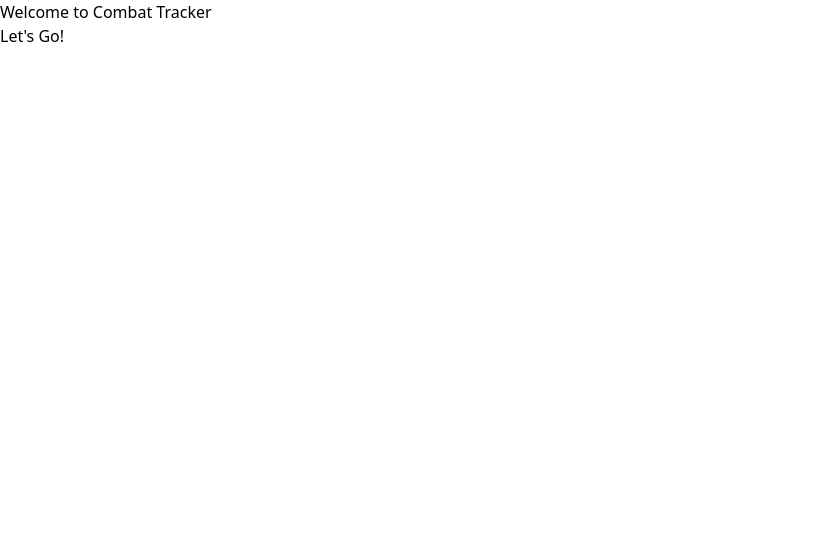
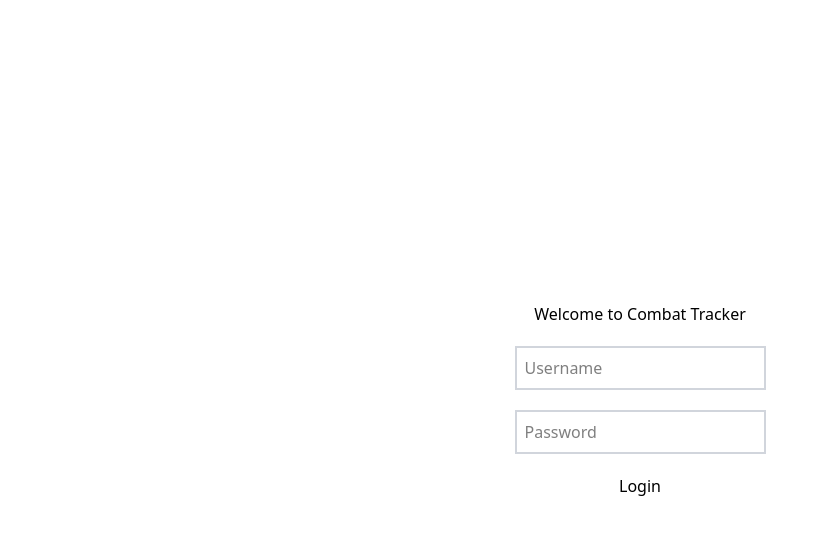
Before and after one commit to JamieRL/CombatTracker, a SvelteKit app in the folder app/: page / in a window 1280 px wide. Shown: the top 534 px of the page, without its empty margins (0-829 px from the left). Built offline with nearby package versions, Linux system fonts and the light colour scheme.

Commit message:
fill out loging page

```diff
--- a/app/src/routes/+page.svelte
+++ b/app/src/routes/+page.svelte
@@ -1,2 +1,40 @@
-<h1>Welcome to Combat Tracker</h1>
-<a href="/encounters">Let's Go!</a>
+<script>
+	import loginApi from '$lib/api/login';
+
+	let username = '';
+	let password = '';
+	let errors = false;
+
+	async function login() {
+		errors = false;
+		try {
+			const response = await loginApi.login(username, password);
+		} catch (error) {
+			errors = true;
+		}
+	}
+</script>
+
+<div class="flex h-screen flex-col items-center justify-center space-y-5">
+	<h1>Welcome to Combat Tracker</h1>
+
+	<input
+		type="text"
+		placeholder="Username"
+		bind:value={username}
+		class="border-2 border-gray-300 p-2"
+	/>
+
+	<input
+		type="password"
+		placeholder="Password"
+		bind:value={password}
+		class="border-2 border-gray-300 p-2"
+	/>
+
+	{#if errors}
+		<p class="text-red-500">Invalid username or password</p>
+	{/if}
+
+	<button on:click={login}>Login</button>
+</div>
```
